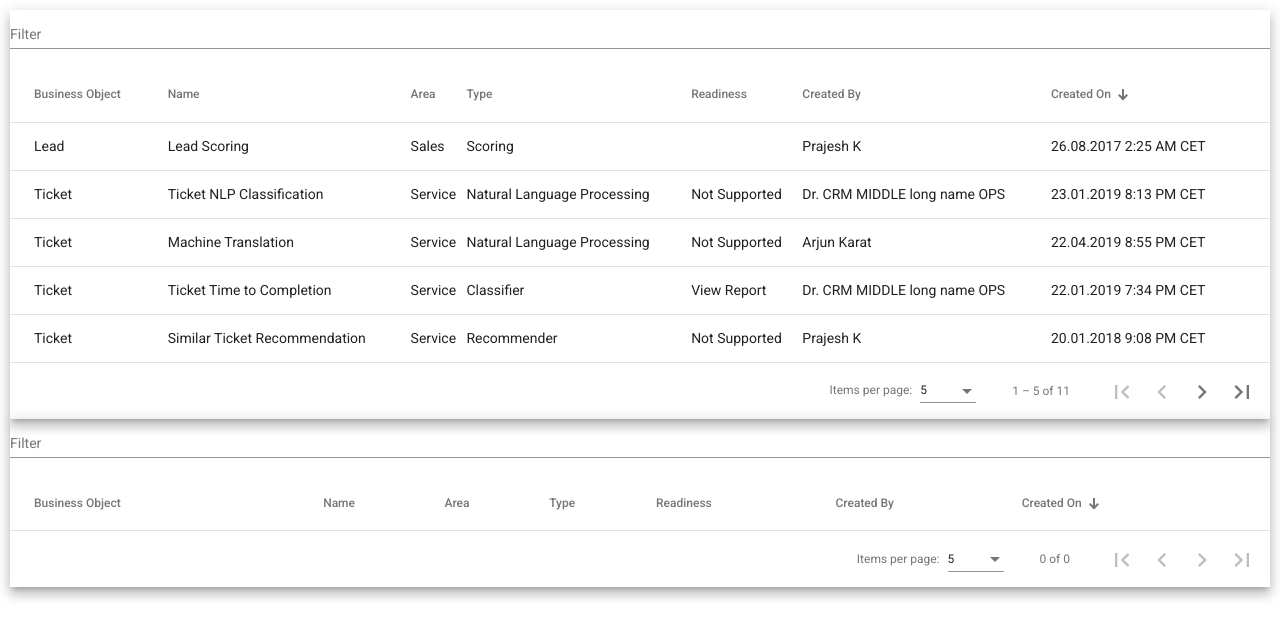
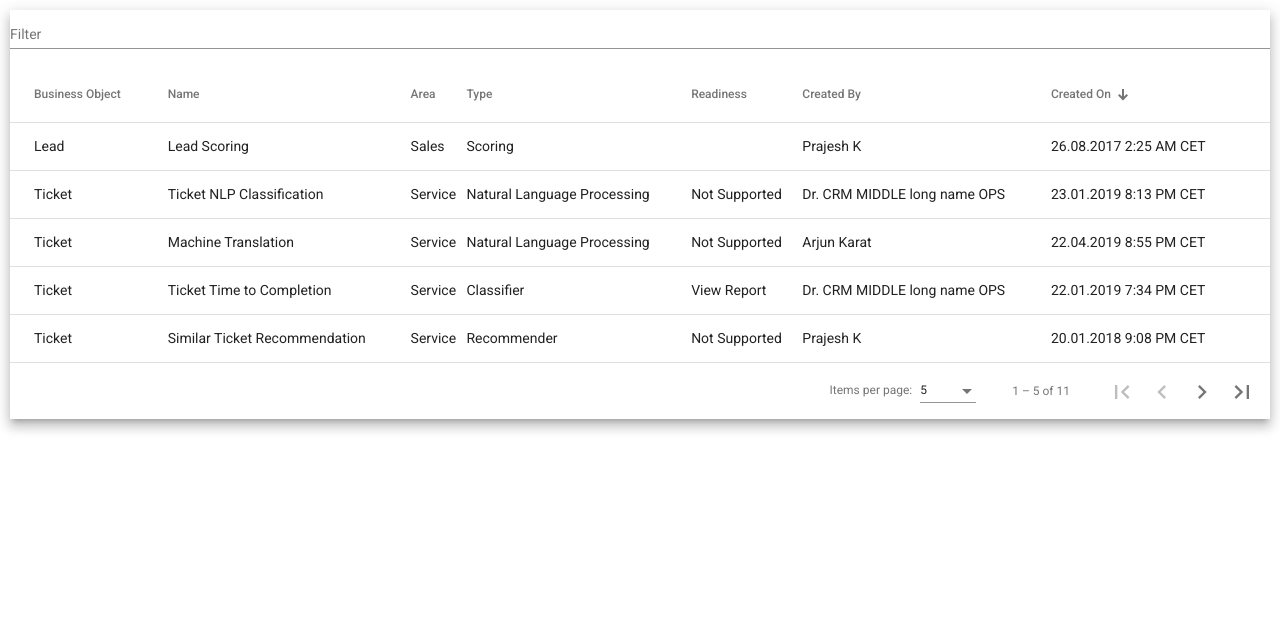
Before and after one commit to vedraiyani/mlmodelsetuppoc, an Angular app: page / in a window 1280 px wide. Shown: the top 638 px of the page. Built offline with nearby package versions, Linux system fonts and the light colour scheme.

Commit message:
Fix model table hidden property

```diff
--- a/src/app/table-basic-example/table-basic-example.component.html
+++ b/src/app/table-basic-example/table-basic-example.component.html
@@ -56,5 +56,5 @@
 
   <mat-paginator [pageSizeOptions]="[5, 10, 20]" showFirstLastButtons></mat-paginator>
 </div>
-<!-- <table-model *ngIf="selectedRow!=undefined" [Scenario]="selectedRow">loading2</table-model> -->
-<table-model [Scenario]="selectedRow">loading2</table-model>
+<table-model *ngIf="selectedRow!=undefined" [Scenario]="selectedRow">loading2</table-model>
+<!-- <table-model [Scenario]="selectedRow">loading2</table-model> -->
```
